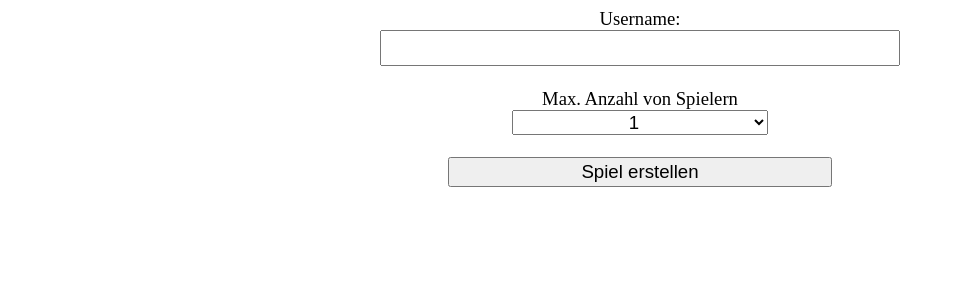
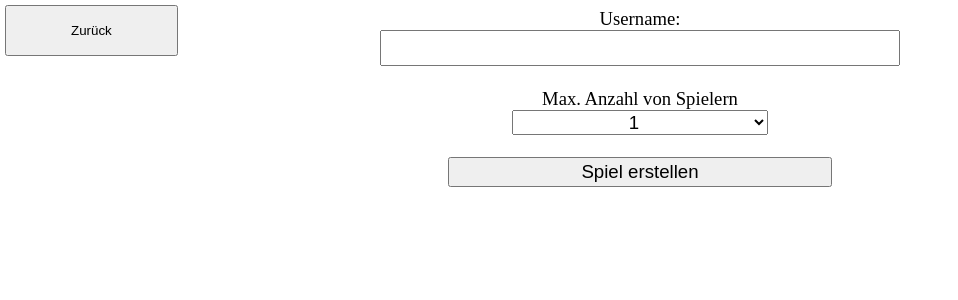
Before and after one commit to LukasLFH/MoveIT, a React (Create React App) app in the folder move-it/: page / in a window 1280 px wide. Shown: the top 300 px of the page, without its empty margins (0-958 px from the left). Built offline with nearby package versions, Linux system fonts and the light colour scheme.

Commit message:
zurückButtons als HTML & CSS erstellt

```diff
--- a/move-it/src/css modules/InputFelder.css
+++ b/move-it/src/css modules/InputFelder.css
@@ -14,4 +14,11 @@
         font-size: 14pt;
         width: 20vw;
     }
+
+    .ZurueckButton{
+        position: fixed;
+        top: 5px;
+        left: 5px;
+        padding: 1.25% 5% 1.25% 5%;
+    }
 }
--- a/move-it/src/js html modules/MultiplayerSelect.js
+++ b/move-it/src/js html modules/MultiplayerSelect.js
@@ -4,6 +4,7 @@ function MultiplayerSelect(){
     return(
         //Zum Auswählen ob man eine Lobby erstellen oder beitreten möchte
         <div className="ControlButtons">
+            <button className="ZurueckButton">Zurück</button>
             <button className="MultiplayerButton">Spiel beitreten</button>
             <button className="MultiplayerButton">Spiel erstellen</button>
         </div>
--- a/move-it/src/js html modules/SpielBeitreten.js
+++ b/move-it/src/js html modules/SpielBeitreten.js
@@ -3,6 +3,7 @@ import "../css modules/InputFelder.css"
 function SpielBeitreten() {
     return (
         <div className="InputForm">
+            <button className="ZurueckButton">Zurück</button>
             <form action="/LINK ZUR LOBBY">
                 {/* Username eingeben */}
                 <label for="Username">Username:</label>
--- a/move-it/src/js html modules/SpielErstellen.js
+++ b/move-it/src/js html modules/SpielErstellen.js
@@ -3,6 +3,7 @@ import "../css modules/InputFelder.css"
 function SpielErstellen() {
     return (
         <div className="InputForm">
+            <button className="ZurueckButton">Zurück</button>
             <form action="/LINK ZUR LOBBY">
                 {/* Username eingeben */}
                 <label for="Username">Username:</label>
```
Also changed, not shown: move-it/src/css modules/ControlButtons.css (+7 -0 lines), move-it/src/TODO.txt.
